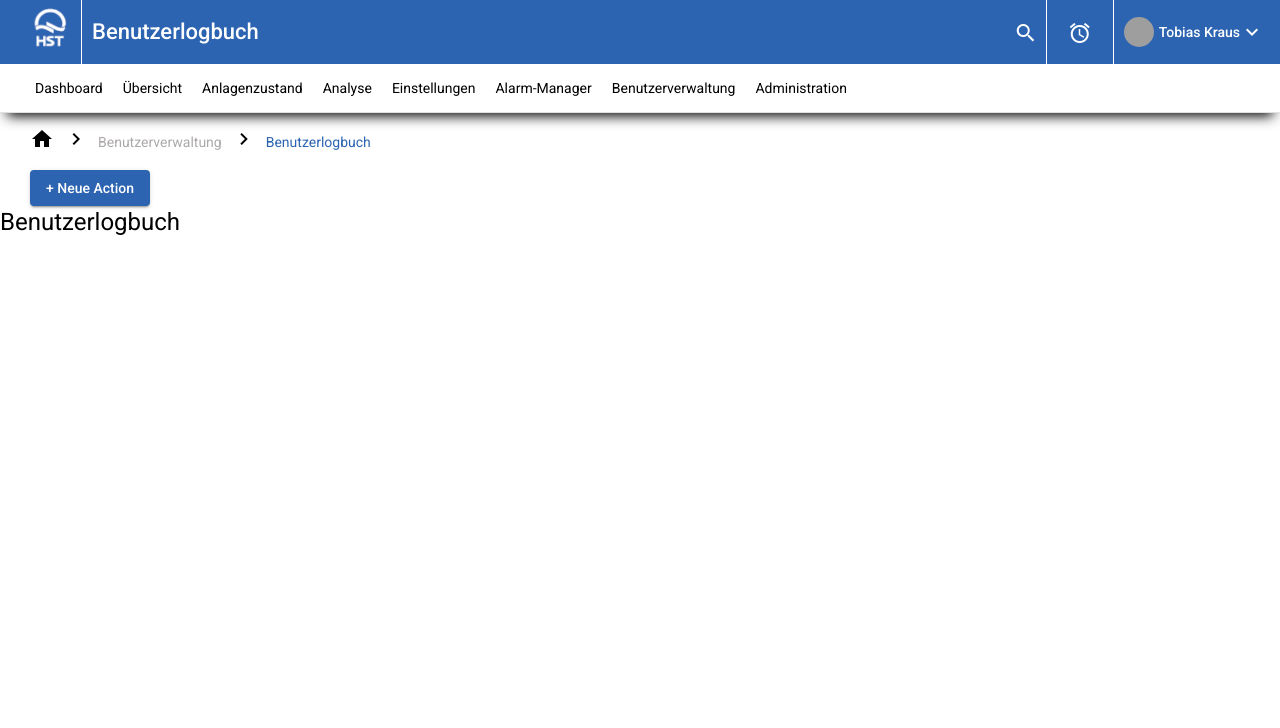
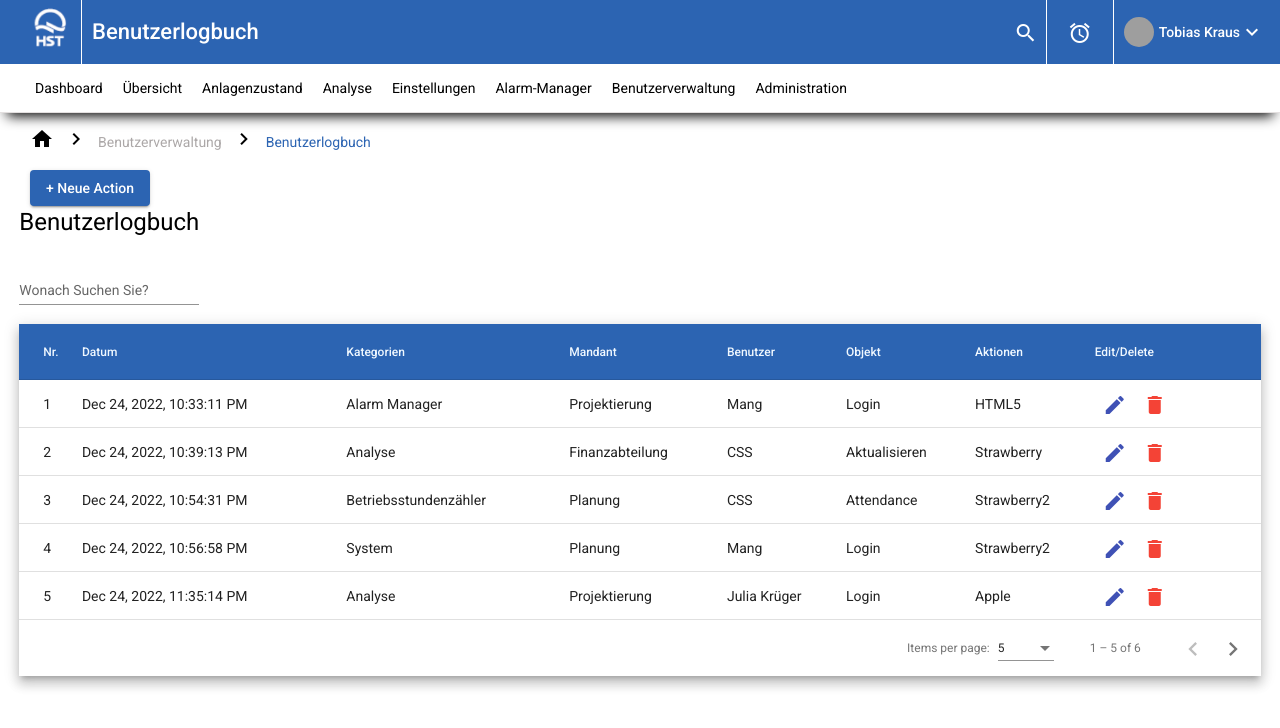
Before and after one commit to ademten7/angular-hst-user-log, an Angular app: page / in a window 1280 px wide. Shown: the top 728 px of the page. Built offline with nearby package versions, Linux system fonts and the light colour scheme; data requests are answered from the project's data file; grey boxes are pictures that could not be loaded.

Commit message:
added table and paginator

```diff
--- a/db.json
+++ b/db.json
@@ -44,6 +44,15 @@
       "action": "Apple",
       "date": 1671924914707,
       "id": 5
+    },
+    {
+      "category": "Alarm Manager",
+      "department": "Projektierung",
+      "user": "Julia Krüger",
+      "object": "Login",
+      "action": "HTML5",
+      "date": 1671928098051,
+      "id": 6
     }
   ],
   "comments": [
--- a/src/app/app.component.html
+++ b/src/app/app.component.html
@@ -1 +1,2 @@
-<app-navbar></app-navbar> <app-user-log></app-user-log>
+<app-navbar></app-navbar>
+<app-user-log></app-user-log>
--- a/src/app/material-designs/material-designs.module.ts
+++ b/src/app/material-designs/material-designs.module.ts
@@ -7,8 +7,8 @@
 import { MatFormFieldModule } from '@angular/material/form-field';
 import { MatSelectModule } from '@angular/material/select';
 import { MatInputModule } from '@angular/material/input';
-
 import { MatTableModule } from '@angular/material/table';
+import { MatPaginatorModule } from '@angular/material/paginator';
 
 @NgModule({
   declarations: [],
@@ -21,8 +21,8 @@
     MatFormFieldModule,
     MatSelectModule,
     MatInputModule,
-
     MatTableModule,
+    MatPaginatorModule,
   ],
 })
 export class MaterialDesignsModule {}
--- a/src/app/user-log/user-log.component.html
+++ b/src/app/user-log/user-log.component.html
@@ -1 +1,73 @@
-<h1>Benutzerlogbuch</h1>
+<div class="container">
+  <h1>Benutzerlogbuch</h1>
+  <mat-form-field appearance="standard">
+    <mat-label>Wonach Suchen Sie? </mat-label>
+    <input matInput (keyup)="applyFilter($event)" #input />
+  </mat-form-field>
+
+  <div class="mat-elevation-z8">
+    <table mat-table [dataSource]="dataSource" matSort>
+      <ng-container matColumnDef="Nr.">
+        <th mat-header-cell *matHeaderCellDef mat-sort-header>Nr.</th>
+        <td mat-cell *matCellDef="let row">{{ row.id }}</td>
+      </ng-container>
+
+      <ng-container matColumnDef="Datum">
+        <th mat-header-cell *matHeaderCellDef mat-sort-header>Datum</th>
+        <td mat-cell *matCellDef="let row">{{ row.date | date : "medium" }}</td>
+      </ng-container>
+
+      <ng-container matColumnDef="Kategorien">
+        <th mat-header-cell *matHeaderCellDef mat-sort-header>Kategorien</th>
+        <td mat-cell *matCellDef="let row">{{ row.category }}</td>
+      </ng-container>
+
+      <ng-container matColumnDef="Mandant">
+        <th mat-header-cell *matHeaderCellDef mat-sort-header>Mandant</th>
+        <td mat-cell *matCellDef="let row">{{ row.department }}</td>
+      </ng-container>
+
+      <ng-container matColumnDef="Benutzer">
+        <th mat-header-cell *matHeaderCellDef mat-sort-header>Benutzer</th>
+        <td mat-cell *matCellDef="let row">{{ row.user }}</td>
+      </ng-container>
+
+      <ng-container matColumnDef="Objekt">
+        <th mat-header-cell *matHeaderCellDef mat-sort-header>Objekt</th>
+        <td mat-cell *matCellDef="let row">{{ row.object }}</td>
+      </ng-container>
+
+      <ng-container matColumnDef="Aktionen">
+        <th mat-header-cell *matHeaderCellDef mat-sort-header>Aktionen</th>
+        <td mat-cell *matCellDef="let row">{{ row.action }}</td>
+      </ng-container>
+
+      <ng-container matColumnDef="Edit/Delete">
+        <th mat-header-cell *matHeaderCellDef mat-sort-header>Edit/Delete</th>
+        <td mat-cell *matCellDef="let row">
+          <button mat-icon-button color="primary">
+            <mat-icon>edit</mat-icon>
+          </button>
+          <button mat-icon-button color="warn">
+            <mat-icon>delete</mat-icon>
+          </button>
+        </td>
+      </ng-container>
+
+      <tr mat-header-row *matHeaderRowDef="displayedColumns"></tr>
+      <tr mat-row *matRowDef="let row; columns: displayedColumns"></tr>
+
+      <!-- Row shown when there is no matching data. -->
+      <tr class="mat-row" *matNoDataRow>
+        <td class="mat-cell" colspan="4">
+          No data matching the filter "{{ input.value }}"
+        </td>
+      </tr>
+    </table>
+
+    <mat-paginator
+      [pageSizeOptions]="[5, 10, 25, 100, 250]"
+      aria-label="Select page of users"
+    ></mat-paginator>
+  </div>
+</div>
--- a/src/app/user-log/user-log.component.scss
+++ b/src/app/user-log/user-log.component.scss
@@ -0,0 +1,21 @@
+table {
+  width: 100%;
+}
+
+.mat-mdc-form-field {
+  font-size: 14px;
+  width: 100%;
+}
+
+// td,
+// th {
+//   width: 10%;
+// }
+th {
+  background-color: #2c64b2;
+  color: aliceblue;
+}
+.container {
+  max-width: 97%;
+  margin: 0 auto;
+}
--- a/src/app/user-log/user-log.component.ts
+++ b/src/app/user-log/user-log.component.ts
@@ -1,6 +1,9 @@
-import { Component, OnInit } from '@angular/core';
+import { Component, OnInit, ViewChild, AfterViewInit } from '@angular/core';
 import { UserLog } from '../interfaces/userLog';
 import { ApiService } from '../services/api.service';
+import { MatPaginator } from '@angular/material/paginator';
+import { MatSort } from '@angular/material/sort';
+import { MatTableDataSource } from '@angular/material/table';
 
 @Component({
   selector: 'app-user-log',
@@ -9,7 +12,21 @@
 })
 export class UserLogComponent implements OnInit {
   constructor(private api: ApiService) {}
-  userLogList: UserLog[] = [];
+  // userLogList: UserLog[] = [];
+  displayedColumns: string[] = [
+    'Nr.',
+    'Datum',
+    'Kategorien',
+    'Mandant',
+    'Benutzer',
+    'Objekt',
+    'Aktionen',
+    'Edit/Delete',
+  ];
+  dataSource!: MatTableDataSource<UserLog>;
+
+  @ViewChild(MatPaginator) paginator!: MatPaginator;
+  @ViewChild(MatSort) sort!: MatSort;
 
   ngOnInit(): void {
     this.getAllUserLog();
@@ -17,10 +34,12 @@
   getAllUserLog() {
     this.api.getUserLogs().subscribe({
       next: (res: any) => {
+        this.dataSource = new MatTableDataSource(res);
+        this.dataSource.paginator = this.paginator;
+        this.dataSource.sort = this.sort;
         this.api.allUserLogs = [...res];
-        this.userLogList = this.api.allUserLogs;
-        console.log(this.userLogList);
-
+        //this.userLogList = this.api.allUserLogs;
+        //console.log(this.userLogList);
         console.log(this.api.allUserLogs);
       },
       error: (err) => {
@@ -28,4 +47,14 @@
       },
     });
   }
+
+  // to filter user Logs
+  applyFilter(event: Event) {
+    const filterValue = (event.target as HTMLInputElement).value;
+    this.dataSource.filter = filterValue.trim().toLowerCase();
+
+    if (this.dataSource.paginator) {
+      this.dataSource.paginator.firstPage();
+    }
+  }
 }
```
